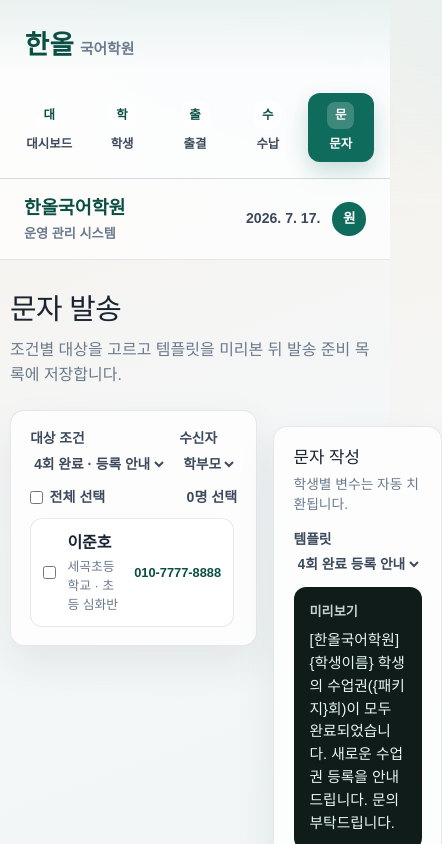
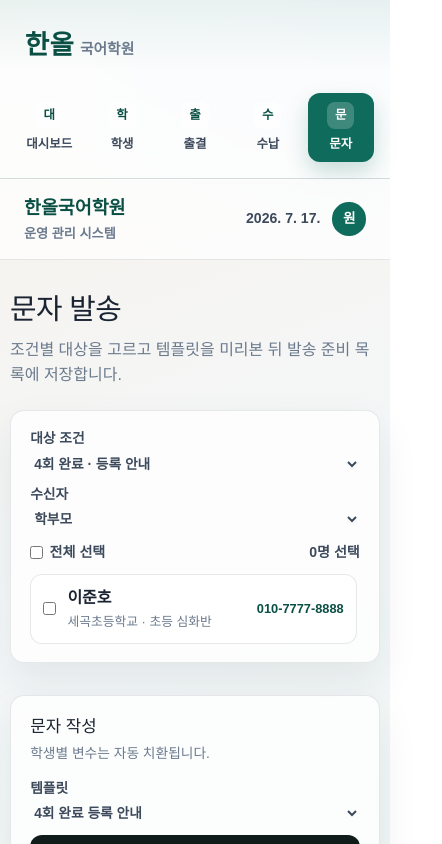
Before and after one commit to So-hee-Good/Hanol, a Next.js app: page /messages in a window 390 px wide. Shown: the top 844 px of the page, 442 px wide, since content can reach past the window. Built offline with nearby package versions, Linux system fonts and the light colour scheme; a web font is replaced by a local one.

Commit message:
chore: merge messages responsive styles into main media query
Co-authored-by: So-hee-Good <So-hee-Good@users.noreply.github.com>

```diff
--- a/app/globals.css
+++ b/app/globals.css
@@ -1211,7 +1211,9 @@ table.data tbody tr:hover {
   .stat-grid,
   .dashboard-grid,
   .two-col,
-  .form-grid {
+  .form-grid,
+  .message-layout,
+  .message-controls {
     grid-template-columns: 1fr;
   }
 
```
